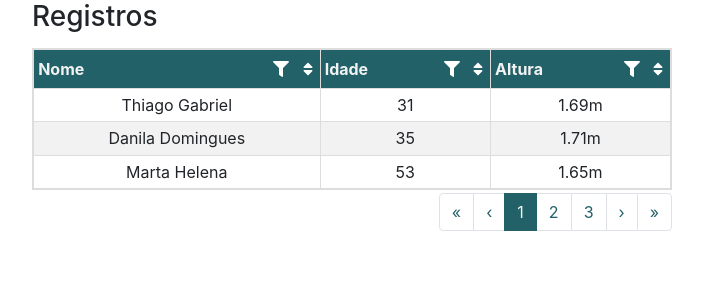
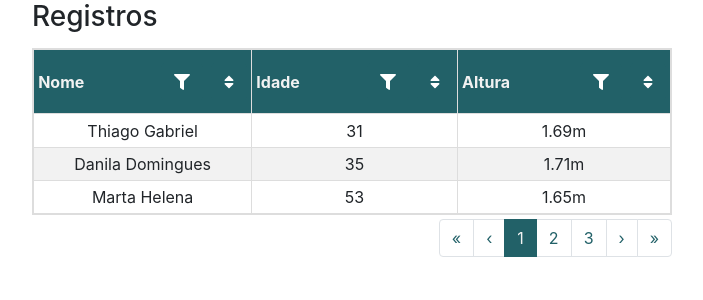
Before and after one commit to tmoreirafreitas/ui-to-react, a React (Create React App) app: page / in a window 1280 px wide. Shown: the top 300 px of the page, without its empty margins (288-991 px from the left). Built offline with nearby package versions, Linux system fonts and the light colour scheme.

Commit message:
Novas features
Inclusão de funcionalidade que realiza filtros de valores por coluna

```diff
--- a/package.json
+++ b/package.json
@@ -12,7 +12,9 @@
     "react-dom": "^16.12.0",
     "react-redux": "^7.2.0",
     "react-scripts": "3.2.0",
-    "redux": "^4.0.5"
+    "redux": "^4.0.5",
+    "sass": "^1.26.2",
+    "tail.select": "^0.5.15"
   },
   "scripts": {
     "start": "react-scripts start",
--- a/src/actions/tableActions.js
+++ b/src/actions/tableActions.js
@@ -9,10 +9,22 @@ const deleteItem = (id) => {
 }
 
 const filterItemsBy = (property = {}) =>{
-    console.log('filterItemsBy: ', property)
+    console.log('filterItemsBy: ', property);
+    let data = [];
+    let filtered = [];
+    let key = property.key || null;
+    console.log('key: ', key);
+    if(property.rows){
+        if(property.rows.lenght > 0){
+            data = property.rows;
+            filtered = data.filter(item => {
+                if(item.toString().includes(property.valueToFilter)) return data;
+            });
+        }
+    }
     return {
         type: CLICK_FILTER_VALUE,
-        payload: property
+        payload: filtered
     }
 }
 
--- a/src/components/Column.js
+++ b/src/components/Column.js
@@ -2,6 +2,8 @@ import React, { useState, useEffect, useRef } from 'react';
 import ReactDOMServer from 'react-dom/server';
 import { FontAwesomeIcon } from '@fortawesome/react-fontawesome';
 import { faFilter, faSort, faSortAmountDownAlt, faSortAmountDown } from "@fortawesome/free-solid-svg-icons";
+import {Button, ButtonToolbar, OverlayTrigger, Popover} from 'react-bootstrap';
+import SelectBoxFilter from './select-box/SelectBoxFilter';
 
 const Column = props => {
   const [header, setHeader] = useState(props.header?props.header:false);
@@ -90,7 +92,41 @@ const Column = props => {
 
   function renderButtonFilter(){
     iconFilter = <i>{<FontAwesomeIcon icon={faFilter}/>}</i>
-    return (<button type="button" className="btn btn-primary">{iconFilter}</button>);
+    return(
+      <div className="dropdown">
+        <OverlayTrigger trigger="click" placement="bottom" overlay={renderPopover(`bottom-${columnName}`)}>
+          <Button variant="primary" data-toggle="dropdown">{iconFilter}</Button>
+        </OverlayTrigger>
+      </div>
+    );
+  }
+
+  function filterFunction(e) {
+    props.onClickFilter(e, columnName);
+    // let input, filter, ul, li, a, i;
+    // input = document.getElementById("myInput");
+    // filter = input.value.toUpperCase();
+    // let div = document.getElementById("myDropdown");
+    // a = div.getElementsByTagName("a");
+    // for (i = 0; i < a.length; i++) {
+    //   let txtValue = a[i].textContent || a[i].innerText;
+    //   if (txtValue.toUpperCase().indexOf(filter) > -1) {
+    //     a[i].style.display = "";
+    //   } else {
+    //     a[i].style.display = "none";
+    //   }
+    // }
+  }
+
+  function renderPopover(placement){
+    const popover = (
+      <Popover id={`popover-positioned-${placement}`}>
+          <Popover.Content>
+            <SelectBoxFilter onChange = {(e) => filterFunction(e)}></SelectBoxFilter>
+          </Popover.Content>
+        </Popover>
+    );
+    return (popover);
   }
 
   const columnMarkup = header ? (
--- a/src/components/dataTable.css
+++ b/src/components/dataTable.css
@@ -22,6 +22,7 @@
 .dataTable .column{
     border: 1px solid #ddd;
     padding: 0.65%;
+    height: 65px;
 }
 
 .dataTable tr:nth-child(even){background-color: #f2f2f2;}
@@ -41,7 +42,7 @@
 .dataTable .btn{
     background-color: #226168 !important;
     border-color: #226168 !important;
-    padding: 5%;
+    /* padding: 5%; */
 }
 
 .pagination{
--- a/src/components/dataTable.js
+++ b/src/components/dataTable.js
@@ -49,6 +49,7 @@ const DataTable = (props) => {
                     } : (e, data)=> {return;}}
                     onClickFilter = {_column.filterable?(e, data) => {
                         e.preventDefault();
+                        dispatch(allActions.tableActions.filterItemsBy({key: data.columnName, rows: props.dataRows, valueToFilter: e.target.value}))
                     } : (e, data) => {return;}}
                     filterInput = {_column.filterInput?_column.filterInput:""}
                     disabled = {_column.disabled?_column.disabled:false}
--- /dev/null
+++ b/src/components/select-box/SelectBoxFilter.js
@@ -0,0 +1,51 @@
+import React, { useState, useEffect, useRef } from 'react';
+import ReactDOMServer from 'react-dom/server';
+import { FontAwesomeIcon } from '@fortawesome/react-fontawesome';
+import {FormControl, InputGroup} from 'react-bootstrap';
+import tail from 'tail.select/js/tail.select';
+import './SelectBoxFilter.scss';
+
+function SelectBoxFilter(props){
+    const [data, setData] = useState([]);
+    const [key, setKey] = useState("select1");
+    const [filterdValues, setFilterdValues] = useState([]);
+
+    useEffect(() => {
+
+
+    }, []);
+
+    const filter = (valueToFilter) => {
+        // if(data){
+        //     if(data.lenght > 0){
+        //         let result = data.filter(item => {
+        //             if(item.toString().includes(valueToFilter)) return data;
+        //         });
+        //         setFilterdValues(result);
+        //     }
+        // }
+    }
+
+    return (
+        <div className="container mt-12">
+            <div className="row">
+                <div className = "col-md-12 text-left">
+                    <input type="text" className="form-control mySearch" key={`mySearch-${key}`} onKeyUp={(e) => filter(e.target.value)} placeholder="Search..."/>
+                    <ul key={`options-${key}`} className="myOptions">
+                        <li><a href="#">HTML</a></li>
+                        <li><a href="#">CSS</a></li>
+                        <li><a href="#">JavaScript</a></li>
+                        <li><a href="#">PHP</a></li>
+                        <li><a href="#">Python</a></li>
+                        <li><a href="#">jQuery</a></li>
+                        <li><a href="#">SQL</a></li>
+                        <li><a href="#">Bootstrap</a></li>
+                        <li><a href="#">Node.js</a></li>
+                    </ul>
+                </div>
+            </div>
+        </div>
+    )
+}
+
+export default SelectBoxFilter;
--- /dev/null
+++ b/src/components/select-box/SelectBoxFilter.scss
@@ -0,0 +1,60 @@
+$muted: #6c757d;
+
+body {
+  margin: 2rem 0rem;
+  font-family: Arial, Helvetica, sans-serif;
+
+  label {
+    color: $muted;
+    display: block;
+    margin-top: 2rem;
+  }
+
+  .dropdown{
+    .dropdown-toggle::after{
+      display: none;
+    }
+  }
+}
+
+* {
+  box-sizing: border-box;
+}
+
+/* Create a column layout with Flexbox */
+.row {
+  display: flex;
+}
+
+.mySearch{
+  width: 100%;
+  font-size: 18px;
+  padding: 11px;
+  border: 1px solid #ddd;
+}
+
+/* Style the navigation menu inside the left column */
+.myOptions {
+  list-style-type: none;
+  font-size: 17px;
+  width: 100%;
+  height: 20em;
+  line-height: 2em;
+  padding: 0;
+  margin: 0;
+  overflow: scroll;
+  overflow-x: hidden;
+}
+
+.myOptions li a {
+  padding: 5px;
+  text-decoration: none;
+  color: black;
+  display: block
+}
+
+.myOptions li a:hover {
+  // background-color: #eee;
+  background-color: #226168 !important;
+  color: white !important;
+}
--- a/src/utils/utilities.js
+++ b/src/utils/utilities.js
@@ -22,5 +22,5 @@ const compareValues = (key, order = 'asc') => {
 }
 
 export default {
-    compareValues
+    compareValues,
 }
```
Also changed, not shown: 2 other files (tests, documents, lock files or other folders).
